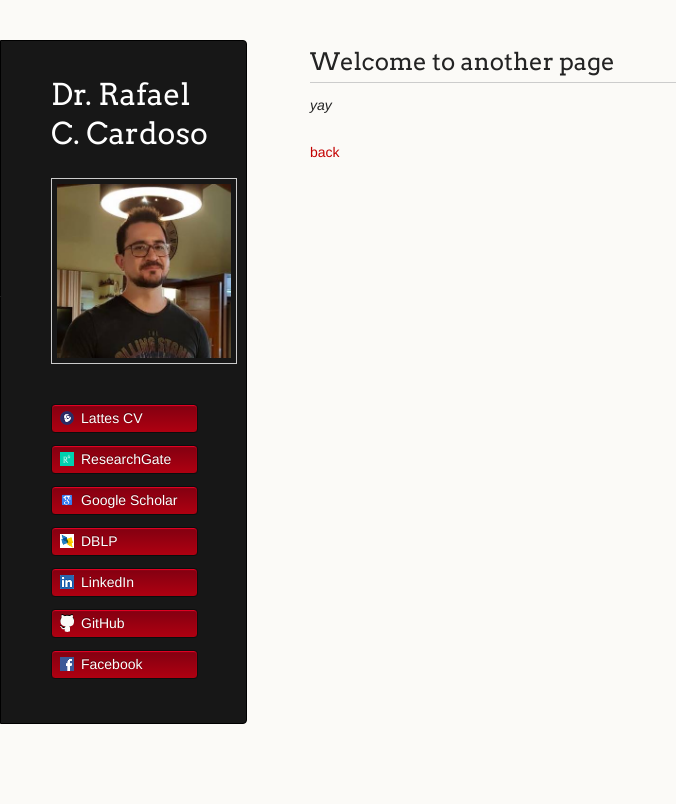
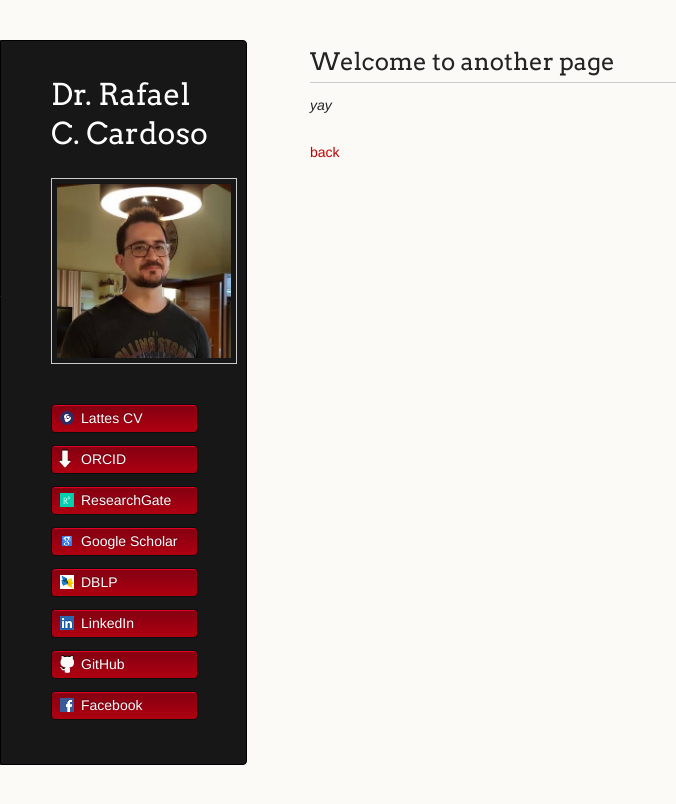
Before and after one commit to rafaelcaue/rafaelcaue.github.io, a Jekyll site: the page built from another-page.md, in a window 1280 px wide. Shown: the top 804 px of the page, without its empty margins (0-676 px from the left). Built offline with Jekyll 4.4.1, drawn with Linux system fonts in a browser that asks for light colours; our own code applies the rules of GitHub Pages for plain Markdown files.

Commit message:
Update default.html

```diff
--- a/_layouts/default.html
+++ b/_layouts/default.html
@@ -24,6 +24,7 @@
 
           <ul>
 			<li><a class="buttons lattes" href="http://lattes.cnpq.br/8923327438861033" target="_blank">Lattes CV</a></li>
+		        <li><a class="buttons orcid" href="https://orcid.org/0000-0001-6666-6954" target="_blank">ORCID</a></li>
 			<li><a class="buttons rg" href="https://www.researchgate.net/profile/Rafael_Cardoso10" target="_blank">ResearchGate</a></li>
 			<li><a class="buttons gs" href="https://scholar.google.com.br/citations?user=dh_R4EoAAAAJ&hl=en" target="_blank">Google Scholar</a></li>
 			<li><a class="buttons dblp" href="http://dblp.uni-trier.de/pers/hd/c/Cardoso:Rafael_C=" target="_blank">DBLP</a></li>
```
